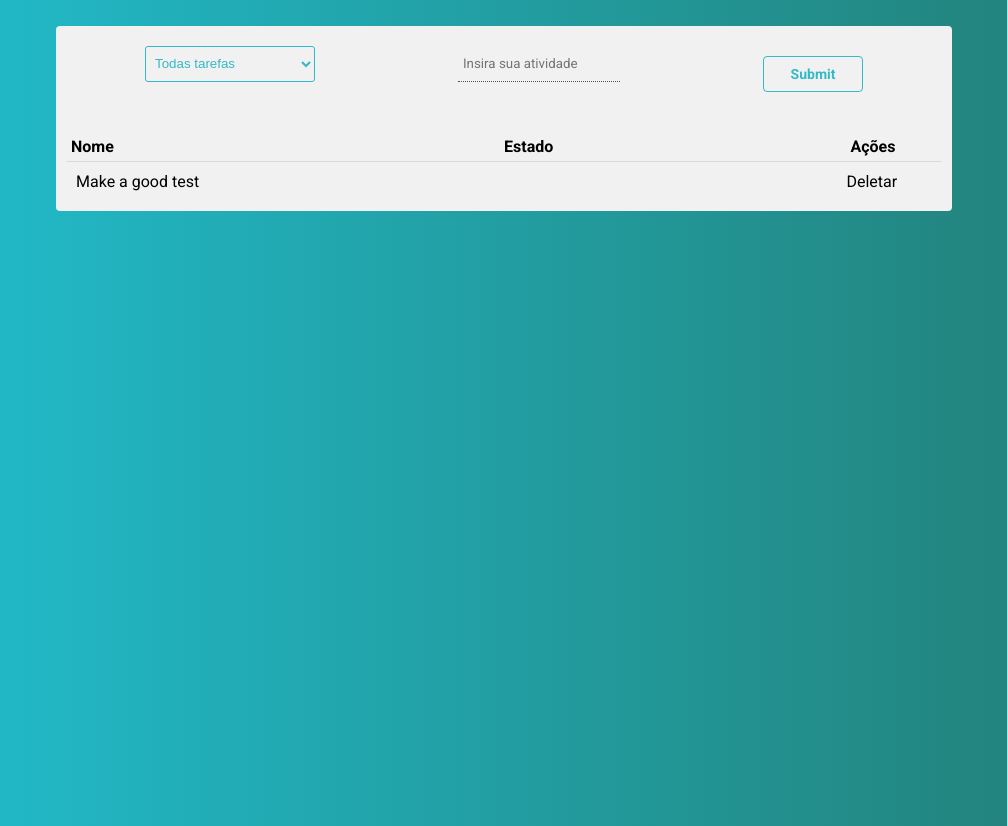
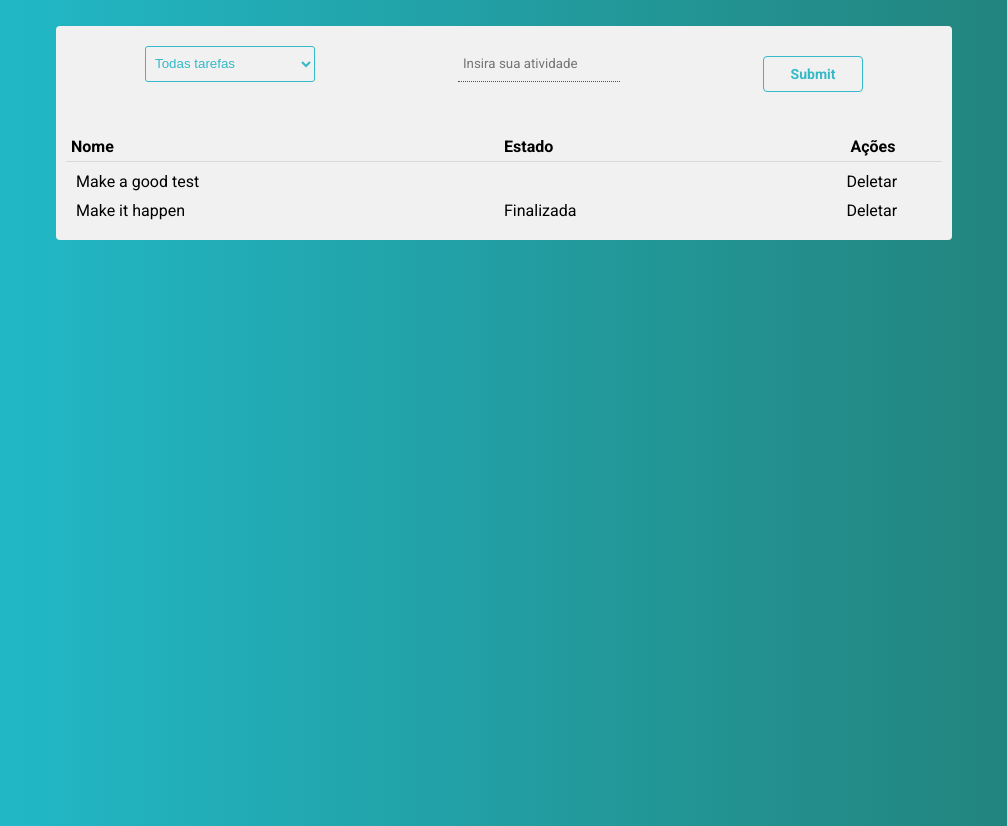
Before and after one commit to dioumedeiros-zz/react-todoList, a React (Create React App) app: page / in a window 1280 px wide. Shown: the whole page, without its empty margins (136-1143 px from the left). Built offline with nearby package versions, Linux system fonts and the light colour scheme.

Commit message:
chore: Updated context using localStorage

```diff
--- a/src/Components/TodoContext/index.js
+++ b/src/Components/TodoContext/index.js
@@ -1,14 +1,28 @@
-import React, { useState, createContext } from "react";
+import React, { useState, useEffect, createContext } from "react";
 
 export const TodoContext = createContext();
 
 export const TodoProvider = props => {
   const [todoList, setTodoList] = useState([
     {
+      id: 1,
       task: "Make a good test",
       done: "N"
+    },
+    {
+      id: 2,
+      task: "Make it happen",
+      done: "S"
     }
   ]);
+
+  useEffect(() => {
+    const newTodoList = localStorage.getItem("todoList");
+
+    if (newTodoList) {
+      setTodoList(JSON.parse(newTodoList));
+    }
+  }, []);
 
   return (
     <TodoContext.Provider value={[todoList, setTodoList]}>
```
